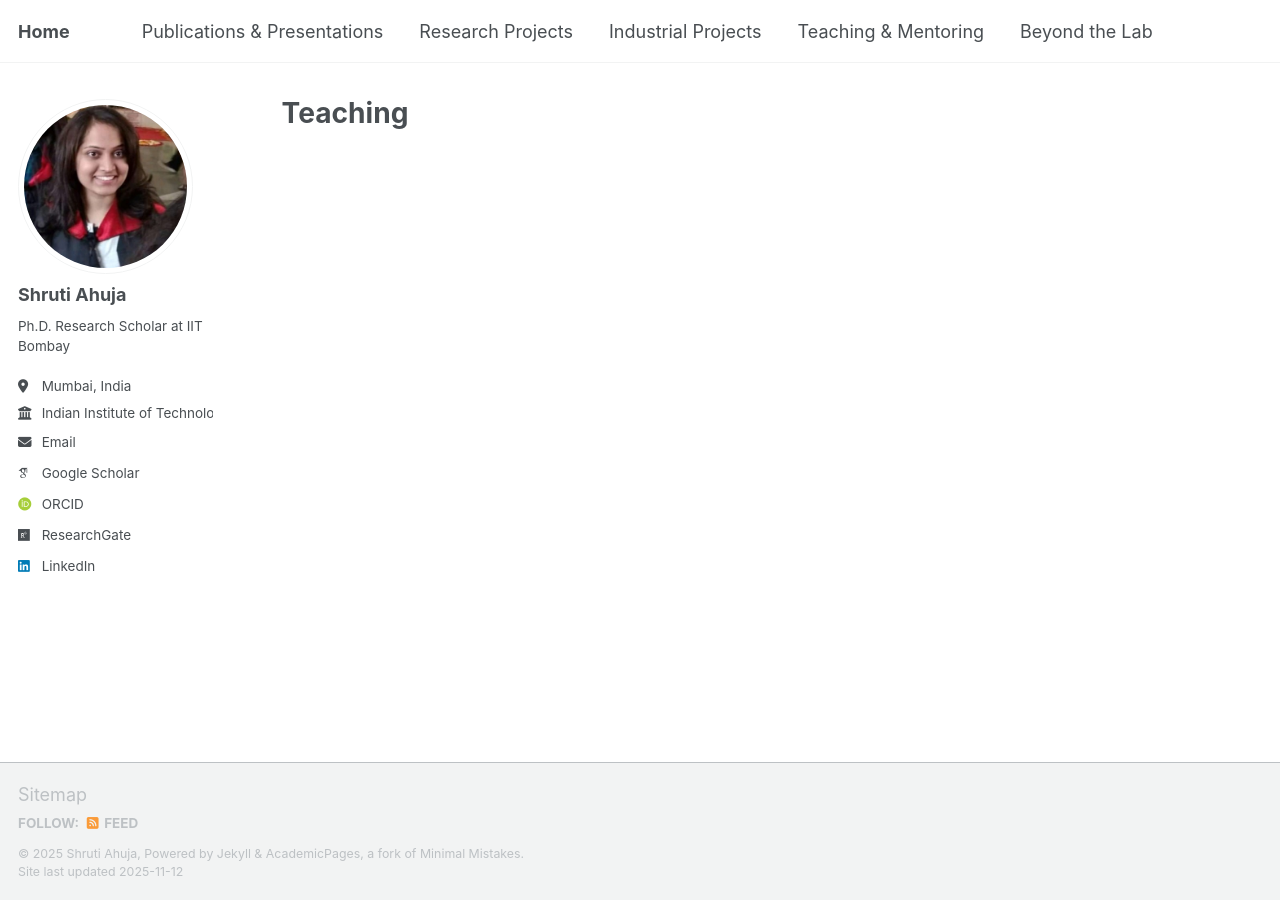
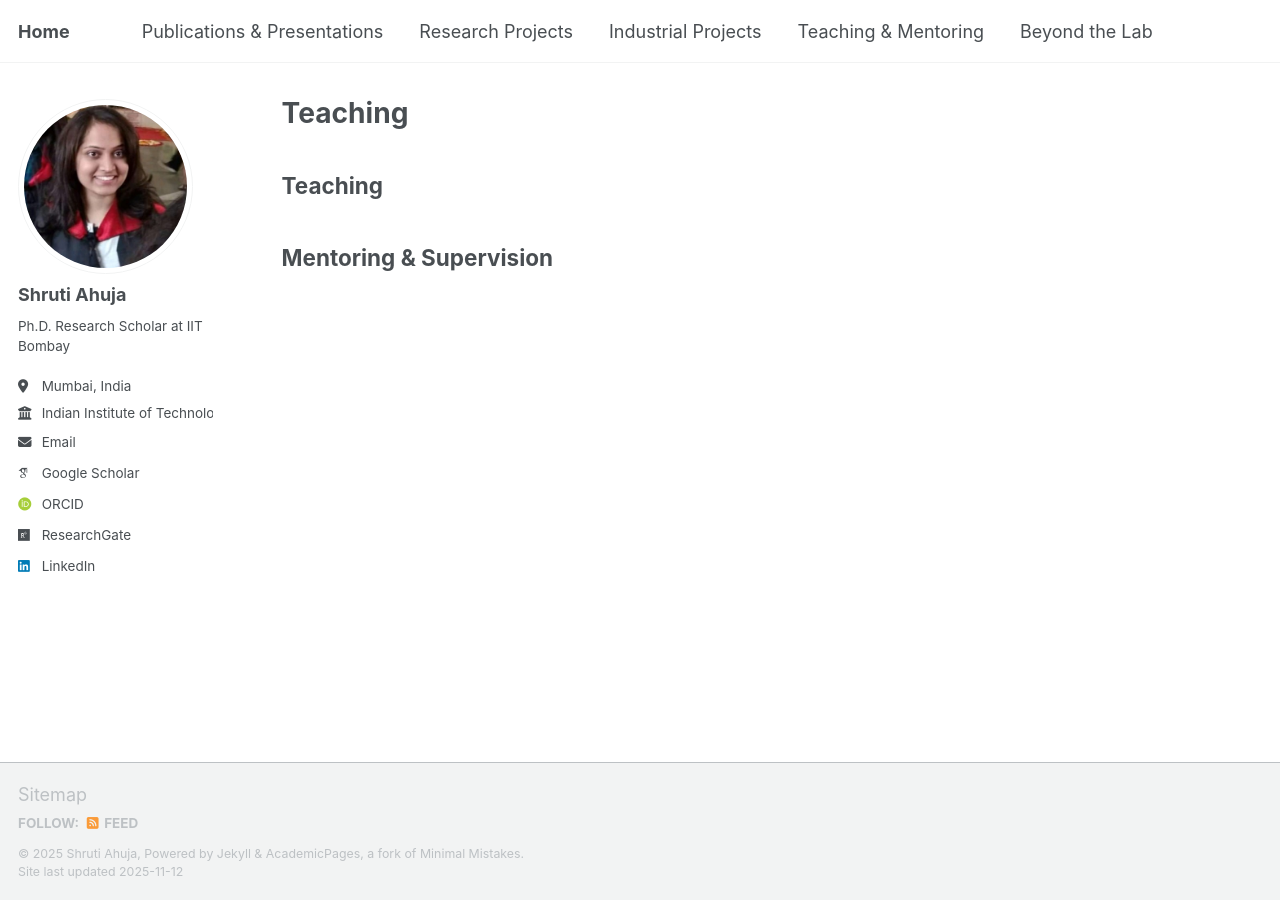
Before and after one commit to shrutiahuja/shrutiahuja.github.io, a Jekyll site: the page built from _pages/teaching.html, in a window 1280 px wide. Built offline with Jekyll 4.4.1, drawn with Linux system fonts in a browser that asks for light colours; some web fonts are replaced; a script that is not in the unit is left out; a file with an impossible date is left out.

Commit message:
Update teaching.html

```diff
--- a/_pages/teaching.html
+++ b/_pages/teaching.html
@@ -6,7 +6,23 @@ author_profile: true
 ---
 
 {% include base_path %}
+{% include base_path %}
 
-{% for post in site.teaching reversed %}
+{% assign teaching_items = site.teaching | where: "category", "teaching" %}
+{% assign mentoring_items = site.teaching | where: "category", "mentoring" %}
+
+<!-- ------------------ -->
+<!-- TEACHING SECTION   -->
+<!-- ------------------ -->
+<h2>Teaching</h2>
+{% for post in teaching_items reversed %}
   {% include archive-single.html %}
 {% endfor %}
+
+<!-- ------------------ -->
+<!-- MENTORING SECTION  -->
+<!-- ------------------ -->
+<h2>Mentoring & Supervision</h2>
+{% for post in mentoring_items reversed %}
+  {% include archive-single.html %}
+{% endfor %}
```
